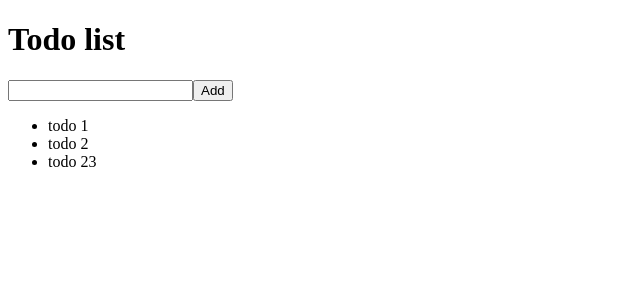
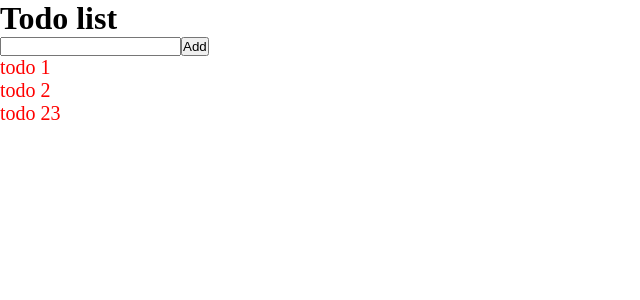
Before and after one commit to Devtown-India/FSWD-10323, a React (Create React App) app in the folder client/: page / in a window 1280 px wide. Shown: the top 300 px of the page, without its empty margins (0-640 px from the left). Built offline with nearby package versions, Linux system fonts and the light colour scheme.

Commit message:
styles in react

```diff
--- a/client/src/App.jsx
+++ b/client/src/App.jsx
@@ -10,7 +10,7 @@ const App = () => {
 
   return (
     <div>
-      <Header/>
+      <Header setTodos={setTodos} />
       <List todos={todos} />
     </div>
   );
--- a/client/src/components/Header.jsx
+++ b/client/src/components/Header.jsx
@@ -1,23 +1,21 @@
-import {useState} from 'react'
+import { useState } from "react";
 
-const Header = () => {
+const Header = ({ setTodos }) => {
+  const [todo, setTodo] = useState("");
 
-  const [todo,setTodo] = useState('')
+  const handleSubmit = (e) => {
+    setTodos((prevTodos) => [...prevTodos, todo]);
+  };
 
-  const handleSubmit = (e)=>{
-    console.log(todo)
-  }
-
-  const handleChange = (e)=>{
-    setTodo(e.target.value)
-  }
-
+  const handleChange = (e) => {
+    setTodo(e.target.value);
+  };
 
   return (
     <header>
       <h1>Todo list</h1>
       <input onChange={handleChange} type="text" />
-      <button onClick={handleSubmit} >Add</button>
+      <button onClick={handleSubmit}>Add</button>
     </header>
   );
 };
--- a/client/src/components/List.jsx
+++ b/client/src/components/List.jsx
@@ -1,9 +1,20 @@
+import '../css/List.css'
 
 const List = ({todos}) => {
     return (
       <section>
-        <ul>
-          {
+        <ul className="todos" >
+          {/* {
+            todos.map((todo, index) => {
+              return <li style={{
+                color:"red",
+                backgroundColor:"yellow",
+                margin:'10px auto',
+                width:'50%',
+              }} key={index}>{todo}</li>
+            })
+          } */}
+           {
             todos.map((todo, index) => {
               return <li key={index}>{todo}</li>
             })
--- /dev/null
+++ b/client/src/css/List.css
@@ -0,0 +1,4 @@
+.todos li{
+    color:red;
+    font-size: 20px;
+}
--- /dev/null
+++ b/client/src/index.css
@@ -0,0 +1,5 @@
+*{
+    box-sizing: border-box;
+    margin: 0;
+    padding: 0;
+}
--- a/client/src/index.js
+++ b/client/src/index.js
@@ -1,6 +1,7 @@
 import React from 'react';
 import ReactDOM from 'react-dom/client';
 import App from './App';
+import './index.css';
 
 const root = ReactDOM.createRoot(document.getElementById('root'));
 
```
